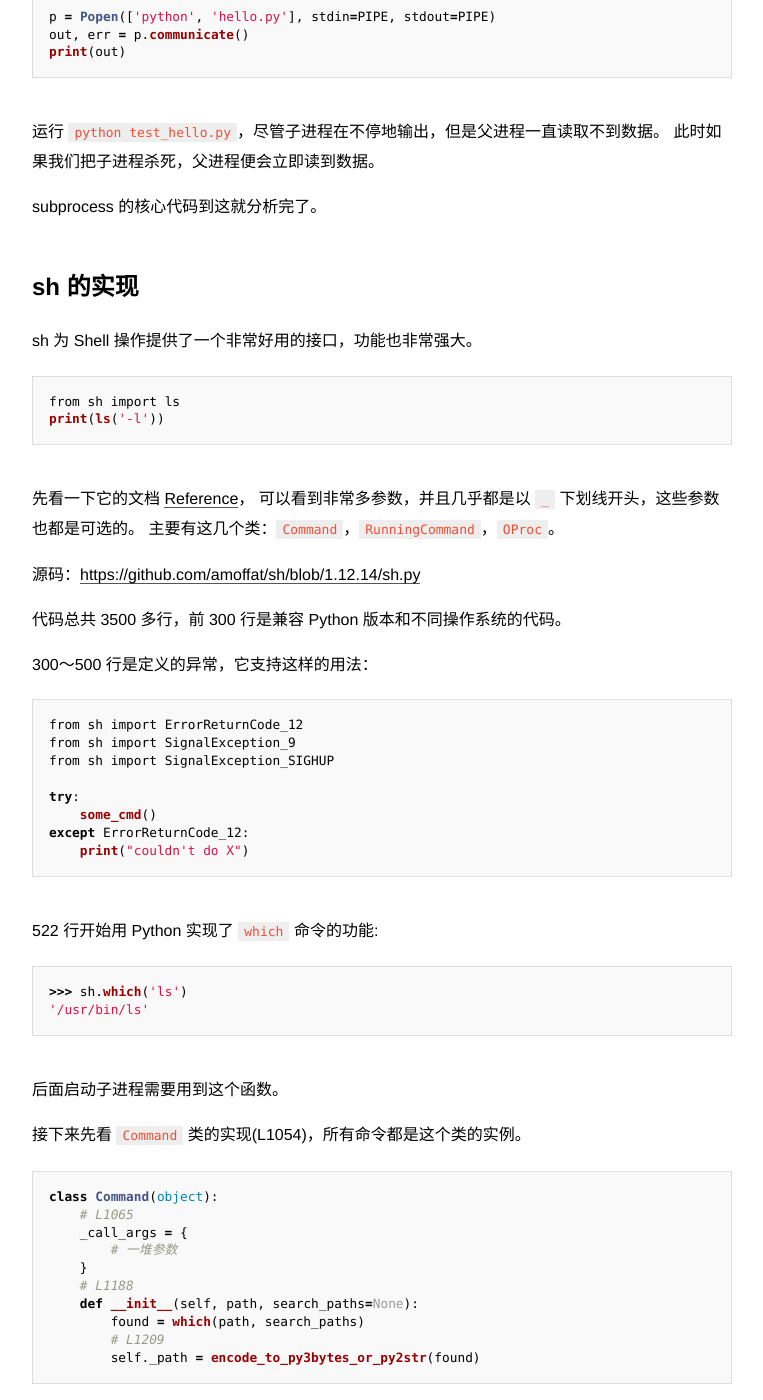
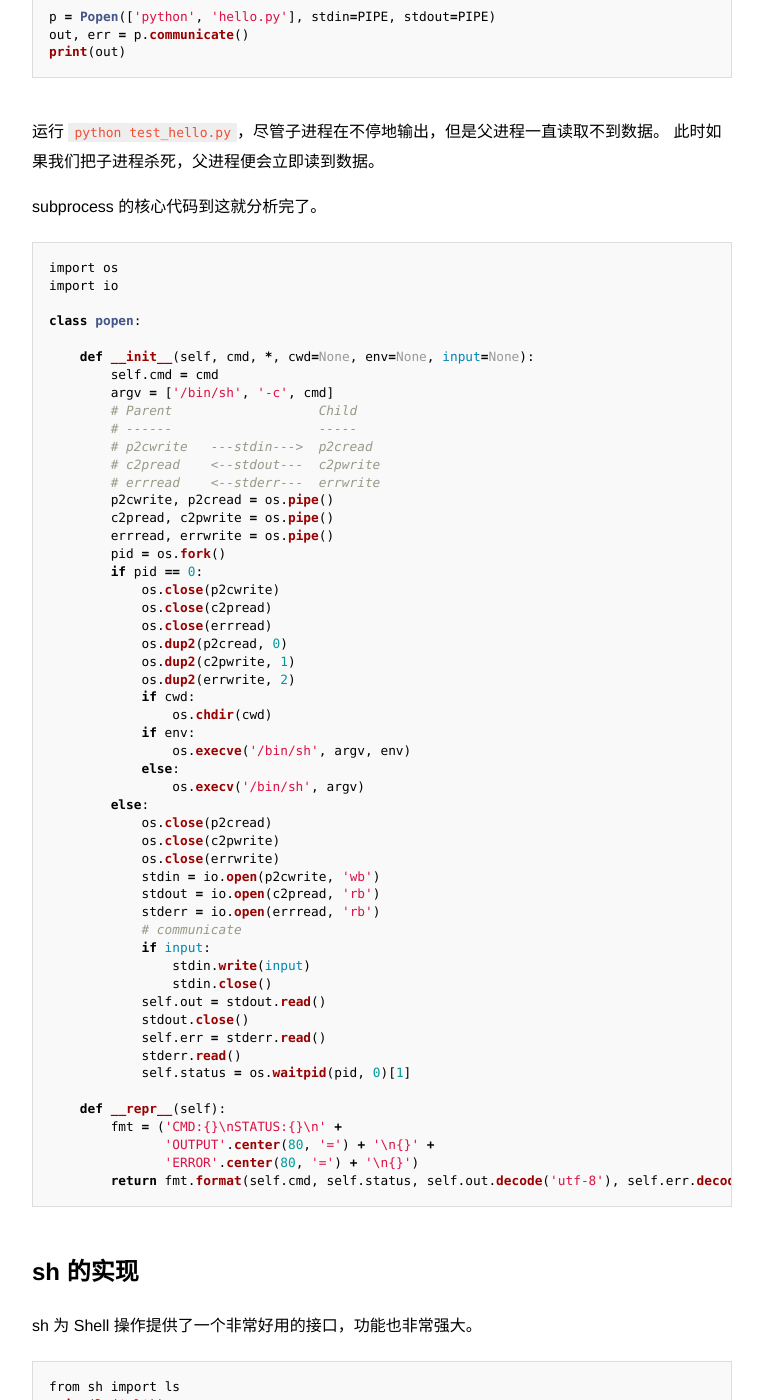
Before and after one commit to guyskk/guyskk.github.io, a Jekyll site: the page built from _posts/2017-07-15-深入理解子进程.md, in a window 1280 px wide and 1400 px high, scrolled down 12653 px. Shown: the whole window, without its empty margins (258-1021 px from the left). Built offline with Jekyll 4.4.1, drawn with Linux system fonts in a browser that asks for light colours.

Commit message:
add popen simple implement

````diff
--- a/_posts/2017-07-15-深入理解子进程.md
+++ b/_posts/2017-07-15-深入理解子进程.md
@@ -563,6 +563,60 @@ print(out)
 
 subprocess 的核心代码到这就分析完了。
 
+```python
+import os
+import io
+
+class popen:
+
+    def __init__(self, cmd, *, cwd=None, env=None, input=None):
+        self.cmd = cmd
+        argv = ['/bin/sh', '-c', cmd]
+        # Parent                   Child
+        # ------                   -----
+        # p2cwrite   ---stdin--->  p2cread
+        # c2pread    <--stdout---  c2pwrite
+        # errread    <--stderr---  errwrite
+        p2cwrite, p2cread = os.pipe()
+        c2pread, c2pwrite = os.pipe()
+        errread, errwrite = os.pipe()
+        pid = os.fork()
+        if pid == 0:
+            os.close(p2cwrite)
+            os.close(c2pread)
+            os.close(errread)
+            os.dup2(p2cread, 0)
+            os.dup2(c2pwrite, 1)
+            os.dup2(errwrite, 2)
+            if cwd:
+                os.chdir(cwd)
+            if env:
+                os.execve('/bin/sh', argv, env)
+            else:
+                os.execv('/bin/sh', argv)
+        else:
+            os.close(p2cread)
+            os.close(c2pwrite)
+            os.close(errwrite)
+            stdin = io.open(p2cwrite, 'wb')
+            stdout = io.open(c2pread, 'rb')
+            stderr = io.open(errread, 'rb')
+            # communicate
+            if input:
+                stdin.write(input)
+                stdin.close()
+            self.out = stdout.read()
+            stdout.close()
+            self.err = stderr.read()
+            stderr.read()
+            self.status = os.waitpid(pid, 0)[1]
+
+    def __repr__(self):
+        fmt = ('CMD:{}\nSTATUS:{}\n' +
+               'OUTPUT'.center(80, '=') + '\n{}' +
+               'ERROR'.center(80, '=') + '\n{}')
+        return fmt.format(self.cmd, self.status, self.out.decode('utf-8'), self.err.decode('utf-8'))
+```
 ## sh 的实现
 
 sh 为 Shell 操作提供了一个非常好用的接口，功能也非常强大。
````
